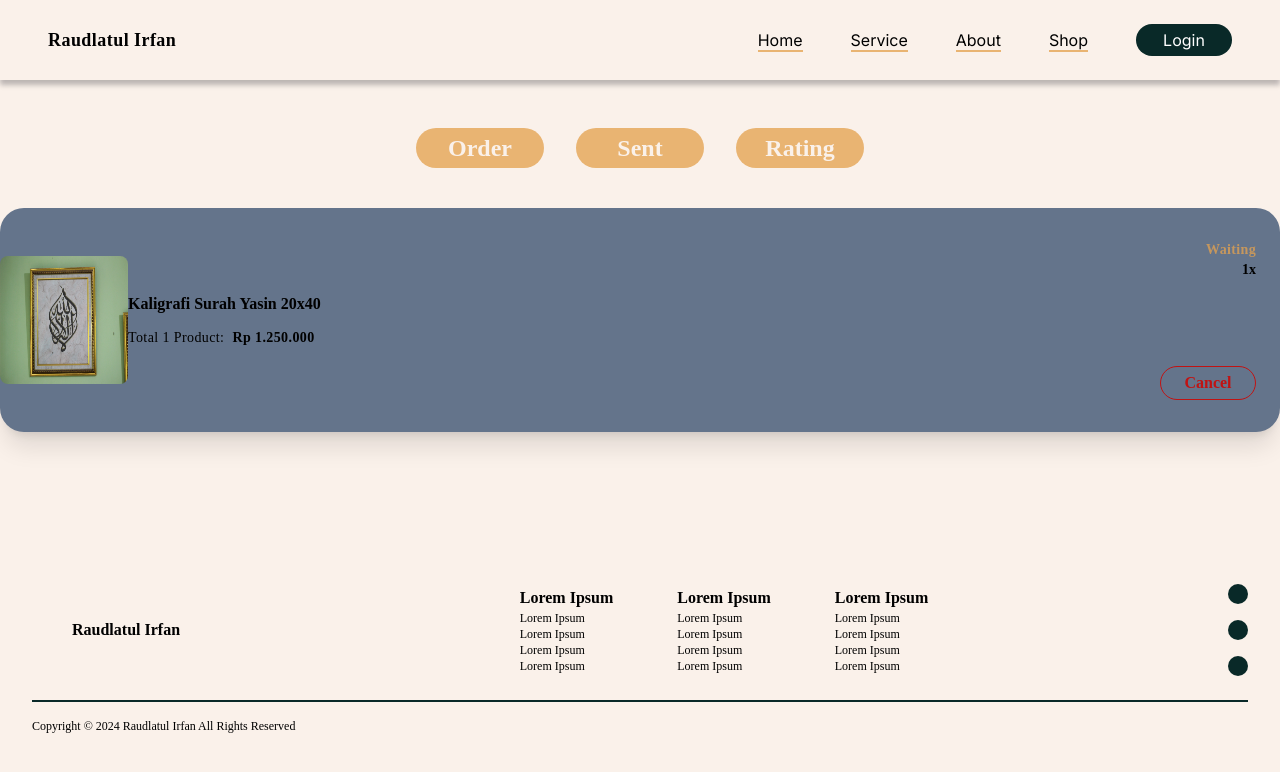
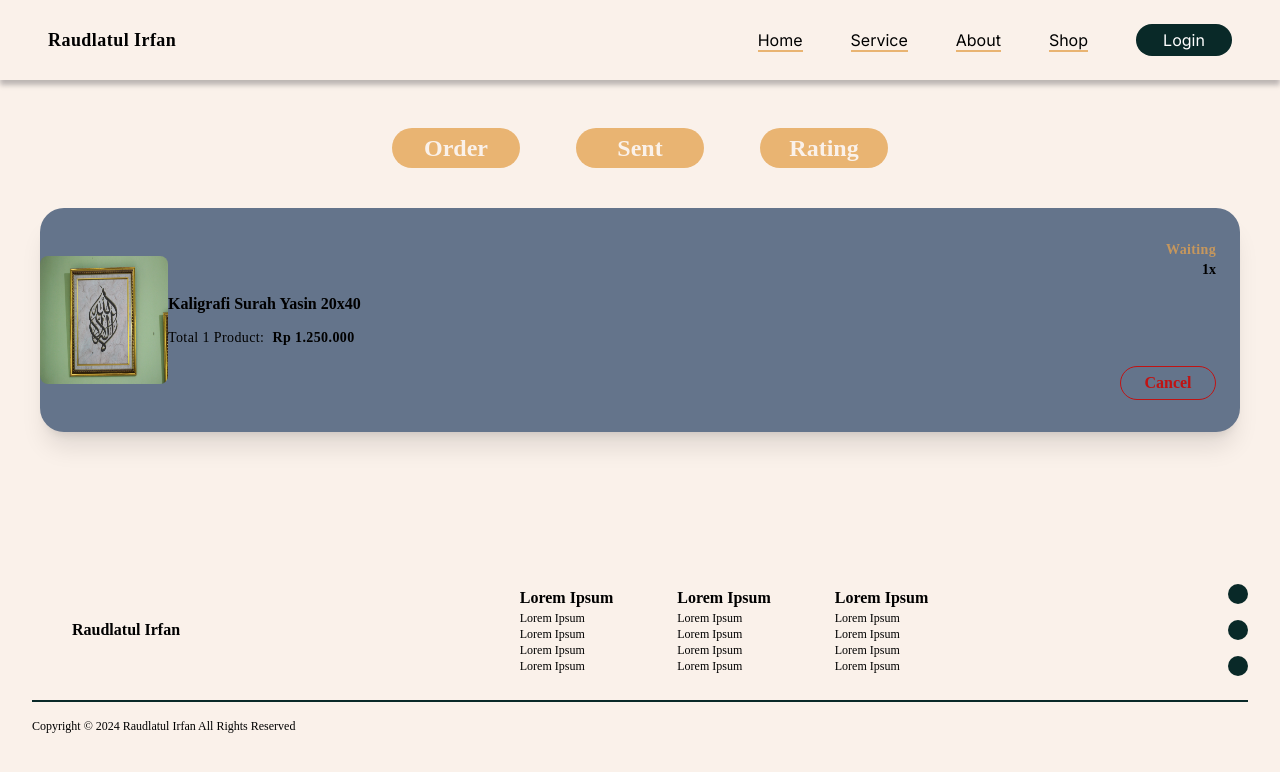
Before and after one commit to michaeltio/raudlatul_dummy, a Next.js app in the folder client/: page /order in a window 1280 px wide. Shown: the top 772 px of the page. Built offline with nearby package versions, Linux system fonts and the light colour scheme.

Commit message:
Order
Tapi g jadi di benerin hehe

```diff
--- a/client/src/app/order/page.jsx
+++ b/client/src/app/order/page.jsx
@@ -5,10 +5,10 @@ import Order from "@/components/order/Order";
 export default function Service() {
   return (
     <>
-      <div id="mainOrder" className="">
+      <div id="mainOrder" className="mx-10">
         <div
           id="navShop"
-          className="mb-10 flex flex-row items-center justify-center gap-8"
+          className="mb-10 flex flex-row items-center justify-between gap-14 md:justify-center"
         >
           <button className="w-32 rounded-3xl bg-[#E9B472] p-1 font-ptserif text-2xl font-black text-[#FAF1EA] hover:bg-[#C6975D]">
             Order
@@ -20,6 +20,7 @@ export default function Service() {
             Rating
           </button>
         </div>
+        <div className="">
           <Order
             img="caligraphy01.webp"
             title="Kaligrafi Surah Yasin 20x40"
@@ -28,6 +29,7 @@ export default function Service() {
             p3="1x"
           />
         </div>
+      </div>
     </>
   );
 }
```
Lines whose indentation alone changed are shown as unchanged.
